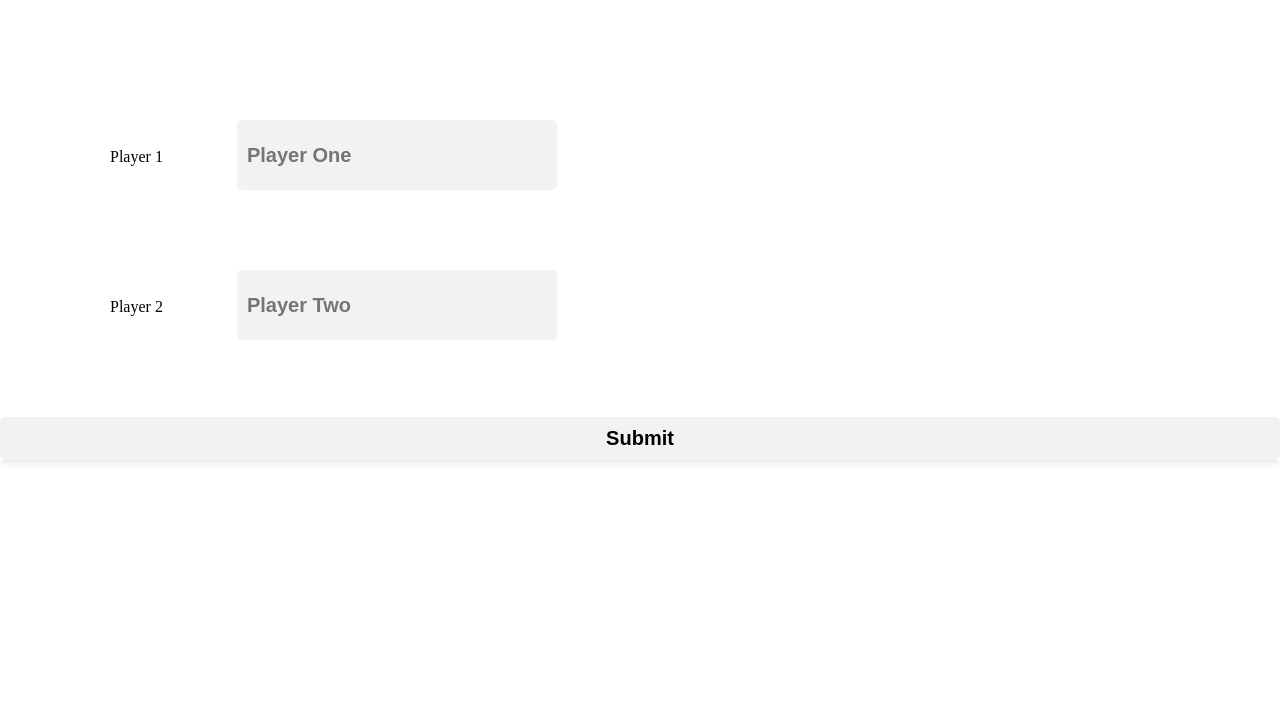
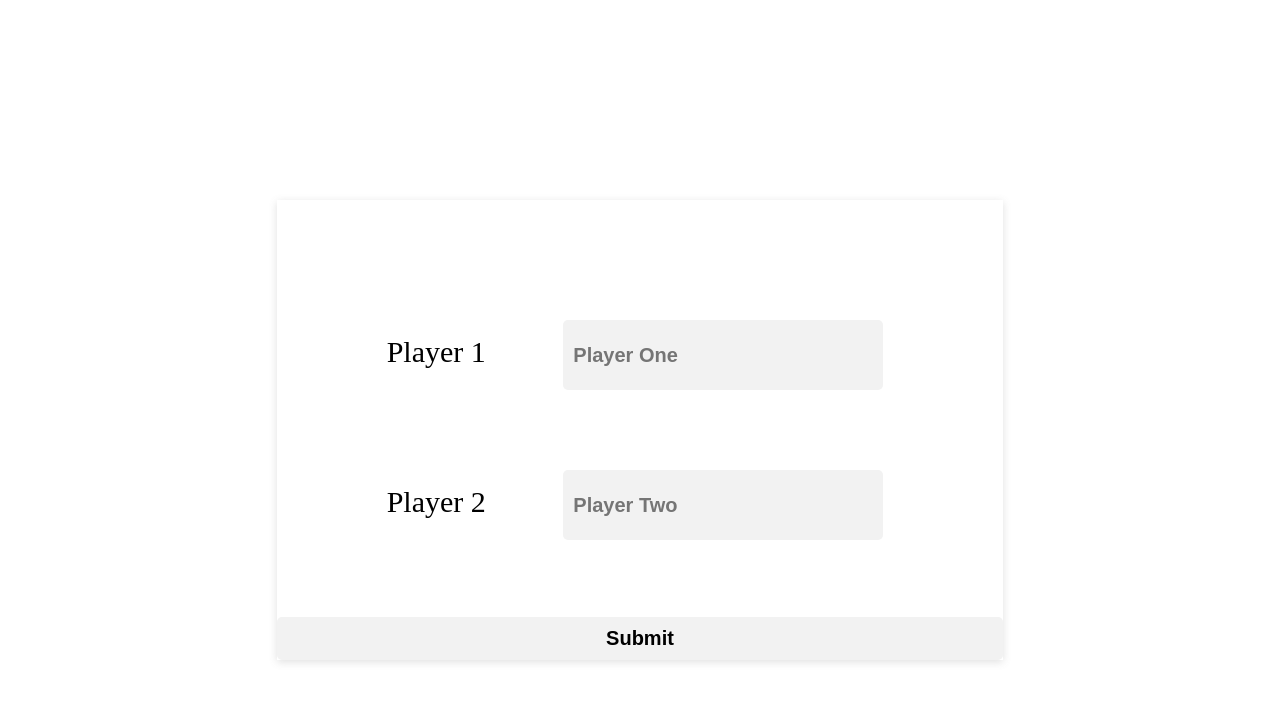
Before and after one commit to KingAzizz/Guessing-Game, a plain HTML site: page index.html in a window 1280 px wide. Drawn offline with Linux system fonts and the light colour scheme.

```diff
--- a/style.css
+++ b/style.css
@@ -1,6 +1,13 @@
 *{
     margin: 0;
     padding: 0;
+}
+
+body{
+    display: flex;
+    justify-content: center;
+    padding: 200px;
+    font-size: 30px;
 }
 
 
```
